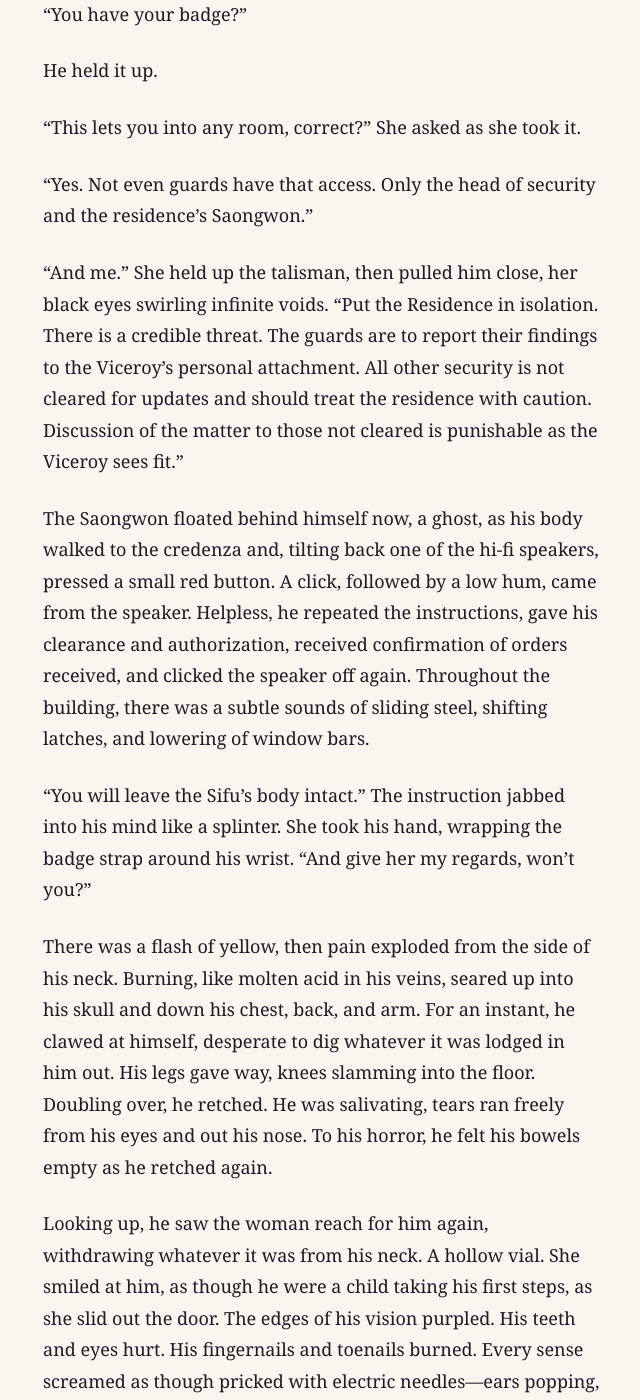
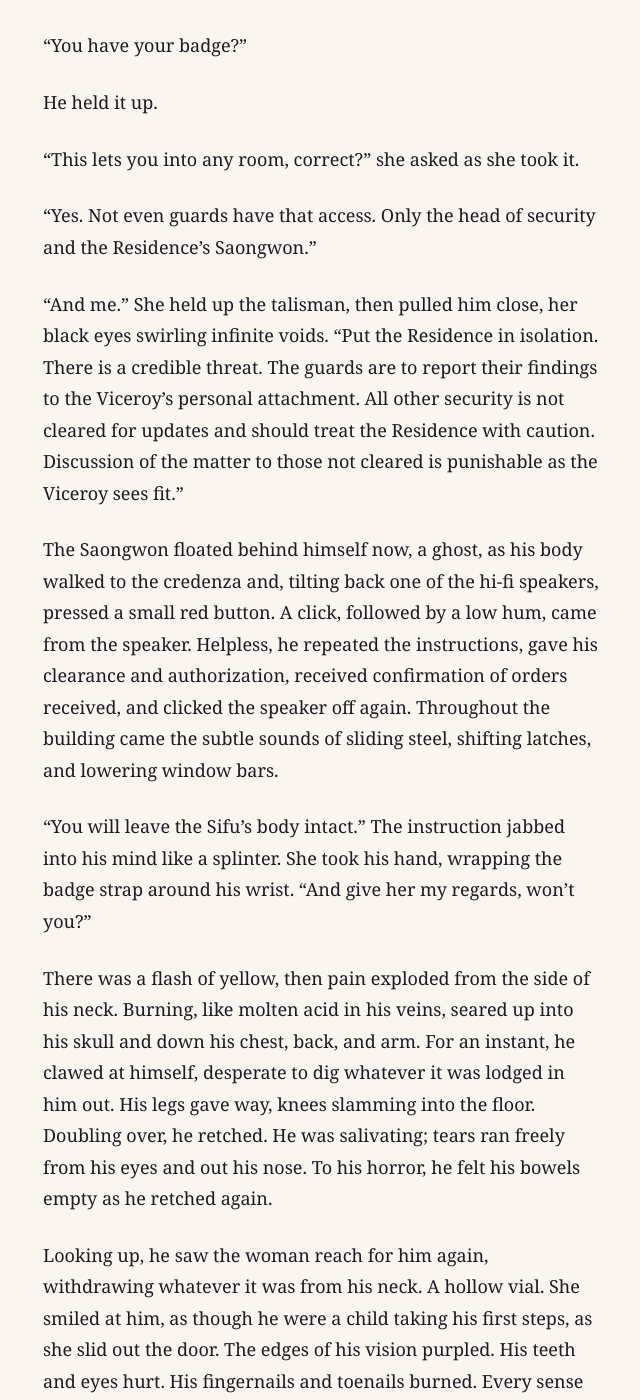
Before and after one commit to kmunki/kmunki.github.io, a Jekyll site: the page built from _fiction/violet/076-chapter-45.md, in a window 1280 px wide and 1400 px high, scrolled down 4078 px. Shown: the whole window, without its empty margins (317-957 px from the left). Built offline with Jekyll 4.4.1, drawn with Linux system fonts in a browser that asks for light colours; some of the changed text lies outside the part shown.

Commit message:
Violet ch 45 "Yōkai": Copyedit only; Residence capitalized
- "The feeling waves over him in waves Another part" → "The feeling washed over him in waves. Another part".
- Last line recast: "The last thought of the man who had been Saongwon Moon, before he blacked out, was not a thought at all, but an urge most primal."
- Questions end in "?" ("Why was he telling her?"); Hideyo's interruption now dashed; splices fixed; italics closed.
- List repairs and missing words ("and leaving…", "He had turned half the room…", "a stark contrast… her hair"); "Throughout the building came the subtle sounds…".
- "Residence" capitalized where it names the building. 1,374 → 1,376 words.

Co-Authored-By: Claude Fable 5.1 <noreply@anthropic.com>
Claude-Session: https://claude.ai/code/session_01NJgbLGEsaNqtMx8nky9w7V

```diff
--- a/_fiction/violet/076-chapter-45.md
+++ b/_fiction/violet/076-chapter-45.md
@@ -8,9 +8,9 @@ permalink: /fiction/violet/chapter-45/
 act: 4
 date: November 02, 2025
 ---
-Parties were like flower gardens, Saongwon Moon thought as he retreated up the stairs to his bedchamber. One of dozens of bits of wisdom bestowed upon him by his mentor. She always had a little aphorism to distill some nuanced learning into a crystalline mnemonic. In a flower garden, the aim is not perfect harvestable crops, all in neat rows, easy to fertilize and weed. One wanted the colors to mix and cluster, for the flowers to spill over their boxes and to layer upon one another. And while you prepared the soil and planted the seeds, each must grow on its own. As the general din of the gathering rose to a crescendo of laughter before another subsiding, he paused, resting his finger tips on the banister, as though perching, smiled to himself.
+Parties were like flower gardens, Saongwon Moon thought as he retreated up the stairs to his bedchamber. One of dozens of bits of wisdom bestowed upon him by his mentor. She always had a little aphorism to distill some nuanced learning into a crystalline mnemonic. In a flower garden, the aim is not perfect harvestable crops, all in neat rows, easy to fertilize and weed. One wanted the colors to mix and cluster, for the flowers to spill over their boxes and to layer upon one another. And while you prepared the soil and planted the seeds, each must grow on its own. As the general din of the gathering rose to a crescendo of laughter before another subsiding, he paused, resting his fingertips on the banister as though perching, and smiled to himself.
 
-The re-arrangement had worked magnificently. A space designed for triple the number they had here, he had made to feel intimate. Adjusting draperies and room dividers, clustering the seating off to one side, leaving the vast space beneath the chandelier empty had wedged the guests together, driving conversation and connection. Better still, it gave breathing space to the pavilion’s many treasures. Turning half the room into a gallery of sorts, the old screens that traditionally hung from the ceiling lowered for intimate perusal. Opening space beneath the chandelier liberated the vast carpet featuring an ornamental and interpretive rendition of the Joseon seal, one of the many gifts received on the Continuum’s fiftieth anniversary. Somewhat garish to most Koryo tastes, it was ostentatious enough to please those who preferred more a more baroque aesthetic, such as the Vizier. More important, however, was that it awed guests, who walked around it rather than across. Another peal of laughter rippled through the crowd, warming him with satisfaction.
+The rearrangement had worked magnificently. A space designed for triple the number they had here, he had made to feel intimate. Adjusting draperies and room dividers, clustering the seating off to one side, and leaving the vast space beneath the chandelier empty had wedged the guests together, driving conversation and connection. Better still, it gave breathing space to the pavilion’s many treasures. He had turned half the room into a gallery of sorts, the old screens that traditionally hung from the ceiling lowered for intimate perusal. Opening space beneath the chandelier liberated the vast carpet featuring an ornamental and interpretive rendition of the Joseon seal, one of the many gifts received on the Continuum’s fiftieth anniversary. Somewhat garish to most Koryo tastes, it was ostentatious enough to please those who preferred a more baroque aesthetic, such as the Vizier. More important, however, was that it awed guests, who walked around it rather than across. Another peal of laughter rippled through the crowd, warming him with satisfaction.
 
 Pleased, Saongwon Moon pushed off the balcony and made his way to his room. To anyone else, it was indistinguishable from a guest room. This was by design. At the center of the room, feet to the door, was the bed, low and simple, a firm mattress on a bamboo frame with a tufted headboard. On one side was a wardrobe and dresser. On the other, a small sitting area with a kettle and hi-fi turntable on a credenza, within which was a cupboard for tea service and a cubby for a dozen vinyl albums, curated by room. He had been particularly pleased earlier when the scent of Assam and the dulcet notes of a raga wafted from the room of the Rajput Ambassador.
 
@@ -68,19 +68,19 @@ He pointed, “The far corner room.”
 
 He held it up.
 
-“This lets you into any room, correct?” She asked as she took it.
+“This lets you into any room, correct?” she asked as she took it.
 
-“Yes. Not even guards have that access. Only the head of security and the residence’s Saongwon.”
+“Yes. Not even guards have that access. Only the head of security and the Residence’s Saongwon.”
 
-“And me.” She held up the talisman, then pulled him close, her black eyes swirling infinite voids. “Put the Residence in isolation. There is a credible threat. The guards are to report their findings to the Viceroy’s personal attachment. All other security is not cleared for updates and should treat the residence with caution. Discussion of the matter to those not cleared is punishable as the Viceroy sees fit.”
+“And me.” She held up the talisman, then pulled him close, her black eyes swirling infinite voids. “Put the Residence in isolation. There is a credible threat. The guards are to report their findings to the Viceroy’s personal attachment. All other security is not cleared for updates and should treat the Residence with caution. Discussion of the matter to those not cleared is punishable as the Viceroy sees fit.”
 
-The Saongwon floated behind himself now, a ghost, as his body walked to the credenza and, tilting back one of the hi-fi speakers, pressed a small red button. A click, followed by a low hum, came from the speaker. Helpless, he repeated the instructions, gave his clearance and authorization, received confirmation of orders received, and clicked the speaker off again. Throughout the building, there was a subtle sounds of sliding steel, shifting latches, and lowering of window bars.
+The Saongwon floated behind himself now, a ghost, as his body walked to the credenza and, tilting back one of the hi-fi speakers, pressed a small red button. A click, followed by a low hum, came from the speaker. Helpless, he repeated the instructions, gave his clearance and authorization, received confirmation of orders received, and clicked the speaker off again. Throughout the building came the subtle sounds of sliding steel, shifting latches, and lowering window bars.
 
 “You will leave the Sifu’s body intact.” The instruction jabbed into his mind like a splinter. She took his hand, wrapping the badge strap around his wrist. “And give her my regards, won’t you?”
 
-There was a flash of yellow, then pain exploded from the side of his neck. Burning, like molten acid in his veins, seared up into his skull and down his chest, back, and arm. For an instant, he clawed at himself, desperate to dig whatever it was lodged in him out. His legs gave way, knees slamming into the floor. Doubling over, he retched. He was salivating, tears ran freely from his eyes and out his nose. To his horror, he felt his bowels empty as he retched again.
+There was a flash of yellow, then pain exploded from the side of his neck. Burning, like molten acid in his veins, seared up into his skull and down his chest, back, and arm. For an instant, he clawed at himself, desperate to dig whatever it was lodged in him out. His legs gave way, knees slamming into the floor. Doubling over, he retched. He was salivating; tears ran freely from his eyes and out his nose. To his horror, he felt his bowels empty as he retched again.
 
-Looking up, he saw the woman reach for him again, withdrawing whatever it was from his neck. A hollow vial. She smiled at him, as though he were a child taking his first steps, as she slid out the door. The edges of his vision purpled. His teeth and eyes hurt. His fingernails and toenails burned. Every sense screamed as though pricked with electric needles—ears popping, tongue sizzling, sinuses caustic. But from beneath it all came a need. A powerful, relentless, all-consuming need. The last thought the man who was Saongwon Moon blacked out was not a thought at all, but an urge most primal.
+Looking up, he saw the woman reach for him again, withdrawing whatever it was from his neck. A hollow vial. She smiled at him, as though he were a child taking his first steps, as she slid out the door. The edges of his vision purpled. His teeth and eyes hurt. His fingernails and toenails burned. Every sense screamed as though pricked with electric needles—ears popping, tongue sizzling, sinuses caustic. But from beneath it all came a need. A powerful, relentless, all-consuming need. The last thought of the man who had been Saongwon Moon, before he blacked out, was not a thought at all, but an urge most primal.
 
 Hunger.
 
```
Also changed, not shown: other parts of _fiction/violet/076-chapter-45.md (+9 -9 lines).
